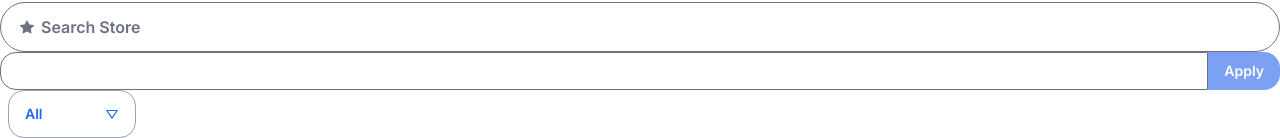
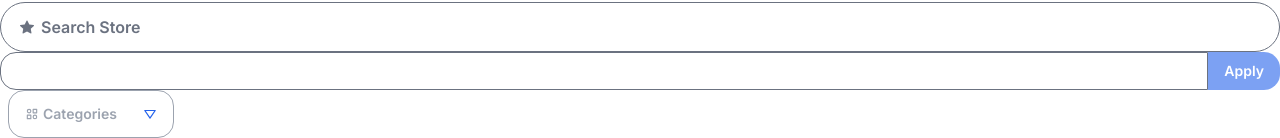
Before and after one commit to mmesomasaint/tempillar, a Next.js app: page /theme/e-apple-store in a window 1280 px wide. Shown: the part 3480-3618 px from the top of the page. Built offline with nearby package versions, Linux system fonts and the light colour scheme.

Commit message:
Feat: Improve on the styles

```diff
--- a/app/theme/e-apple-store/pack/components/dropdown.tsx
+++ b/app/theme/e-apple-store/pack/components/dropdown.tsx
@@ -2,6 +2,7 @@
 
 import { useState } from 'react'
 import { BiDownArrow } from 'react-icons/bi'
+import { TbCategory2 } from 'react-icons/tb'
 import { TextLabel } from '../elements/text'
 
 export default function DropDown({
@@ -18,16 +19,19 @@ export default function DropDown({
   const [open, setOpen] = useState(false)
 
   return (
-    <div className={`inline-block relative w-[10%] mx-2`}>
+    <div className={`inline-block relative w-[13%] mx-2`}>
       <div
-        className={`flex justify-between items-center gap-5 p-4 text-apple-store-pri border ${
+        className={`flex justify-between items-center gap-5 p-4 border ${
           open ? 'border-apple-store-pri' : 'border-apple-store-faded-max'
         } rounded-t-2xl ${open ? 'rounded-b-none' : 'rounded-2xl'}`}
         onClick={() => setOpen((prev) => !prev)}
       >
-        <TextLabel>{selected}</TextLabel>
+        <div className='flex justify-start items-center gap-1 text-apple-store-faded-max focus:text-apple-store-pri'>
+        <TbCategory2 className='text-sm' />
+        <TextLabel>Categories</TextLabel>
+        </div>
         <BiDownArrow
-          className={`text-sm text-apple-store-pri ${open && 'rotate-180'}`}
+          className={`shrink-0 text-sm text-apple-store-pri ${open && 'rotate-180'}`}
         />
       </div>
       <div
@@ -67,7 +71,7 @@ function DropItem({
         isSelected
           ? 'border-apple-store-pri text-apple-store-pri'
           : 'border-apple-store-faded-max text-apple-store-faded-max'
-      } ${full && 'w-full'}`}
+      } ${full && 'w-full'} hover:border-apple-store-pri`}
     >
       <TextLabel>{children}</TextLabel>
     </div>
```
